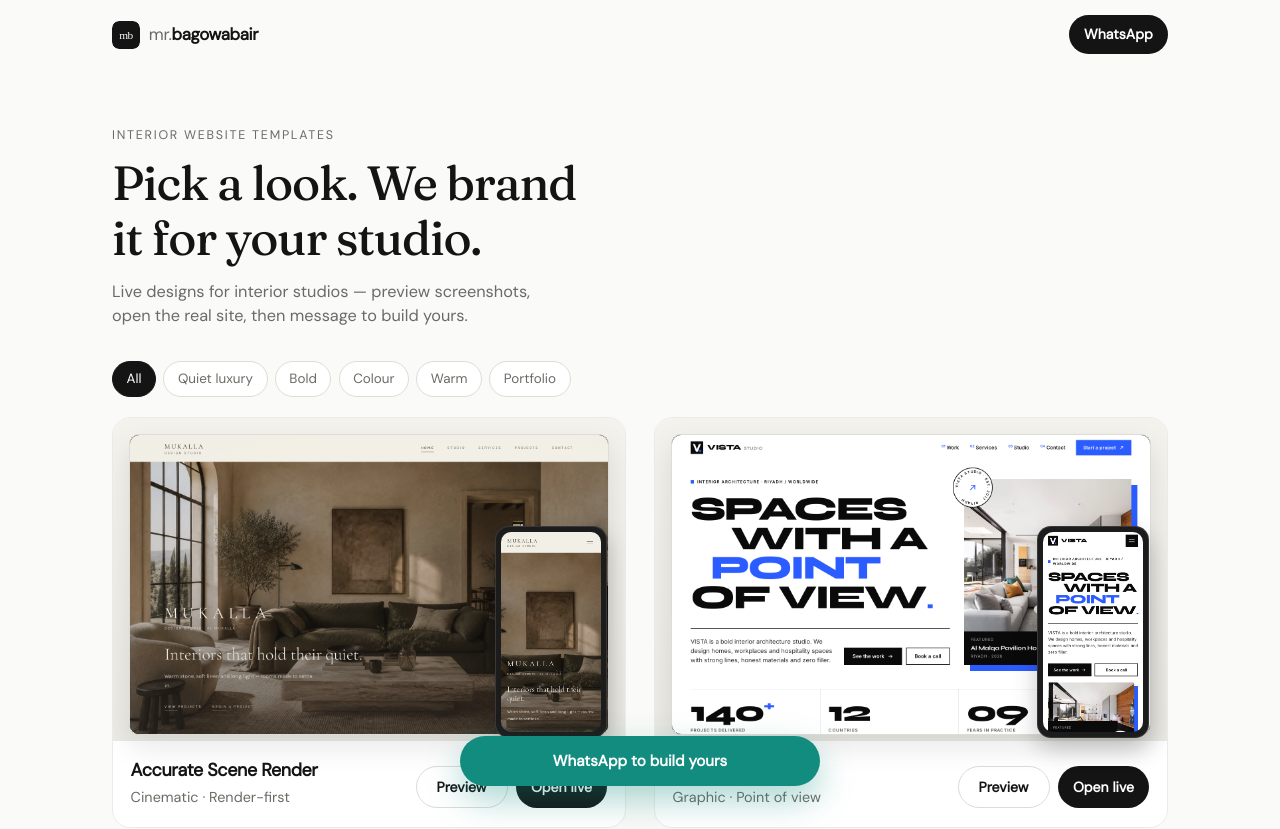
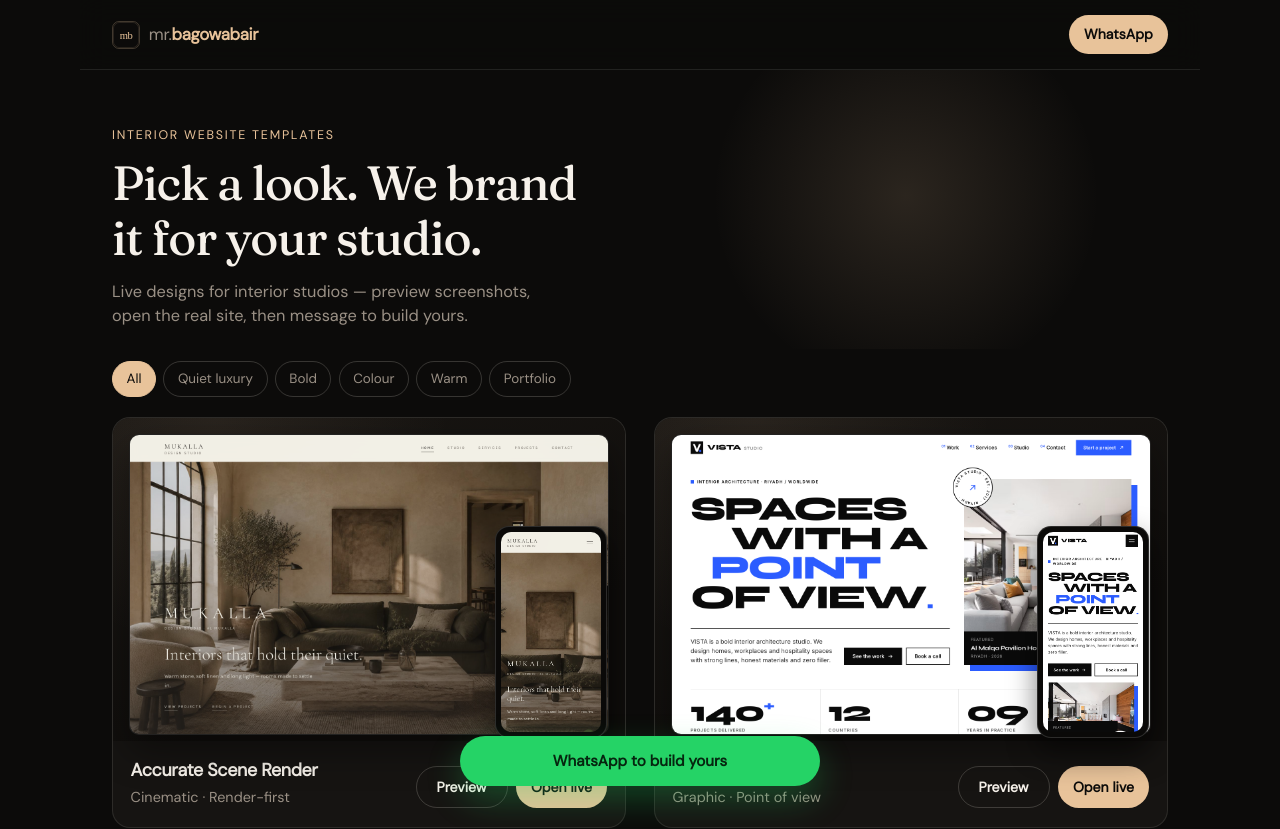
Before and after one commit to MohammedBagowabair/mr-bagowabair-Website, a React (Vite) app: page / in a window 1280 px wide. Shown: the top 829 px of the page. Built offline with nearby package versions, Linux system fonts and the light colour scheme.

Commit message:
Restore premium dark theme (ink + sand/gold)

```diff
--- a/src/index.css
+++ b/src/index.css
@@ -1,18 +1,20 @@
 :root {
-  --bg: #fafaf8;
-  --paper: #ffffff;
-  --ink: #141414;
-  --mute: #6b6b66;
-  --line: #ebebe6;
-  --line-2: #dddcd6;
-  --accent: #1a1a1a;
-  --wa: #128c7e;
+  --bg: #0c0b0a;
+  --paper: #161412;
+  --ink: #f6f1ea;
+  --mute: #9a9085;
+  --line: rgba(246, 241, 234, 0.1);
+  --line-2: rgba(246, 241, 234, 0.18);
+  --sand: #e8c39a;
+  --sand-hot: #f0d4b0;
+  --wa: #25d366;
   --radius: 14px;
   --ease: cubic-bezier(0.22, 1, 0.36, 1);
   --pad: clamp(1rem, 3vw, 2rem);
   --max: 1120px;
   --font: "DM Sans", system-ui, -apple-system, sans-serif;
   --serif: "Fraunces", Georgia, serif;
+  --shadow: 0 24px 60px rgba(0, 0, 0, 0.45);
 }
 
 *,
@@ -69,9 +71,9 @@ a {
   max-width: var(--max);
   margin: 0 auto;
   padding: 0.95rem var(--pad);
-  background: color-mix(in srgb, var(--bg) 88%, transparent);
-  backdrop-filter: blur(10px);
-  border-bottom: 1px solid transparent;
+  background: color-mix(in srgb, var(--bg) 82%, transparent);
+  backdrop-filter: blur(14px);
+  border-bottom: 1px solid var(--line);
 }
 
 .logo {
@@ -88,15 +90,16 @@ a {
   height: 28px;
   border-radius: 7px;
   flex-shrink: 0;
+  border: 1px solid rgba(232, 195, 154, 0.25);
 }
 
 .logo-word b {
-  color: var(--ink);
+  color: var(--sand);
   font-weight: 600;
 }
 
 .logo b {
-  color: var(--ink);
+  color: var(--sand);
   font-weight: 600;
 }
 
@@ -105,15 +108,34 @@ a {
   font-weight: 600;
   padding: 0.55rem 0.95rem;
   border-radius: 999px;
-  background: var(--ink);
-  color: #fff;
+  background: var(--sand);
+  color: #0c0b0a;
+  transition: background 0.2s var(--ease), transform 0.2s var(--ease);
+}
+
+.top-wa:hover {
+  background: var(--sand-hot);
+  transform: translateY(-1px);
 }
 
 /* Hero */
 .hero {
+  position: relative;
   max-width: var(--max);
   margin: 0 auto;
   padding: clamp(2rem, 6vw, 3.5rem) var(--pad) 1.25rem;
+  overflow: hidden;
+}
+
+.hero::before {
+  content: "";
+  position: absolute;
+  inset: -30% auto auto 55%;
+  width: 420px;
+  height: 420px;
+  border-radius: 50%;
+  background: radial-gradient(circle, rgba(232, 195, 154, 0.14), transparent 65%);
+  pointer-events: none;
 }
 
 .kicker {
@@ -121,7 +143,7 @@ a {
   font-size: 0.78rem;
   letter-spacing: 0.14em;
   text-transform: uppercase;
-  color: var(--mute);
+  color: var(--sand);
   font-weight: 500;
 }
 
@@ -133,6 +155,7 @@ a {
   line-height: 1.15;
   letter-spacing: -0.025em;
   max-width: 16ch;
+  color: var(--ink);
 }
 
 .lead {
@@ -167,17 +190,22 @@ a {
   padding: 0.45rem 0.85rem;
   border-radius: 999px;
   border: 1px solid var(--line-2);
-  background: var(--paper);
+  background: transparent;
   color: var(--mute);
   font-size: 0.84rem;
   font-weight: 500;
   transition: background 0.2s var(--ease), color 0.2s, border-color 0.2s;
 }
 
+.chip:hover {
+  color: var(--ink);
+  border-color: rgba(232, 195, 154, 0.4);
+}
+
 .chip.on {
-  background: var(--ink);
-  border-color: var(--ink);
-  color: #fff;
+  background: var(--sand);
+  border-color: var(--sand);
+  color: #0c0b0a;
 }
 
 .grid {
@@ -191,6 +219,13 @@ a {
   border-radius: calc(var(--radius) + 4px);
   overflow: hidden;
   display: grid;
+  transition: border-color 0.25s, transform 0.35s var(--ease), box-shadow 0.35s;
+}
+
+.card:hover {
+  border-color: rgba(232, 195, 154, 0.35);
+  transform: translateY(-3px);
+  box-shadow: var(--shadow);
 }
 
 .card-shot {
@@ -198,16 +233,18 @@ a {
   display: block;
   width: 100%;
   padding: 1rem 1rem 0.35rem;
-  background: linear-gradient(180deg, #f3f2ed 0%, #ebeae4 100%);
+  background:
+    radial-gradient(circle at 20% 0%, rgba(232, 195, 154, 0.08), transparent 45%),
+    linear-gradient(160deg, #1a1714, #100e0c 70%);
   text-align: left;
 }
 
 .desk {
   border-radius: 10px;
   overflow: hidden;
-  border: 1px solid var(--line-2);
-  background: #111;
-  box-shadow: 0 12px 28px rgba(20, 20, 20, 0.1);
+  border: 1px solid rgba(255, 255, 255, 0.1);
+  background: #0a0908;
+  box-shadow: 0 16px 36px rgba(0, 0, 0, 0.4);
 }
 
 .desk img {
@@ -224,9 +261,9 @@ a {
   width: min(28%, 108px);
   padding: 5px;
   border-radius: 14px;
-  background: #1c1c1c;
-  border: 1px solid rgba(255, 255, 255, 0.12);
-  box-shadow: 0 10px 24px rgba(0, 0, 0, 0.22);
+  background: #0a0908;
+  border: 1px solid rgba(255, 255, 255, 0.14);
+  box-shadow: 0 12px 28px rgba(0, 0, 0, 0.5);
 }
 
 .phone img {
@@ -248,6 +285,7 @@ a {
   font-size: 1.12rem;
   font-weight: 600;
   letter-spacing: -0.02em;
+  color: var(--ink);
 }
 
 .card-meta p {
@@ -273,7 +311,7 @@ a {
   font-size: 0.88rem;
   font-weight: 600;
   border: 1px solid transparent;
-  transition: transform 0.15s var(--ease), background 0.15s, color 0.15s;
+  transition: transform 0.15s var(--ease), background 0.15s, color 0.15s, border-color 0.15s;
 }
 
 .btn:active {
@@ -286,9 +324,18 @@ a {
   color: var(--ink);
 }
 
+.btn.ghost:hover {
+  border-color: var(--sand);
+  color: var(--sand);
+}
+
 .btn.solid {
-  background: var(--ink);
-  color: #fff;
+  background: var(--sand);
+  color: #0c0b0a;
+}
+
+.btn.solid:hover {
+  background: var(--sand-hot);
 }
 
 .btn.wide {
@@ -304,6 +351,7 @@ a {
   gap: 1rem;
   color: var(--mute);
   font-size: 0.82rem;
+  border-top: 1px solid var(--line);
 }
 
 /* Sticky WhatsApp */
@@ -321,10 +369,10 @@ a {
   padding: 0.75rem 1.1rem;
   border-radius: 999px;
   background: var(--wa);
-  color: #fff;
+  color: #06250f;
   font-weight: 650;
   font-size: 0.95rem;
-  box-shadow: 0 14px 34px rgba(18, 140, 126, 0.35);
+  box-shadow: 0 14px 34px rgba(37, 211, 102, 0.28);
 }
 
 /* Modal — screenshots only, no iframe */
@@ -332,8 +380,8 @@ a {
   position: fixed;
   inset: 0;
   z-index: 80;
-  background: rgba(10, 10, 10, 0.55);
-  backdrop-filter: blur(6px);
+  background: rgba(5, 4, 3, 0.78);
+  backdrop-filter: blur(8px);
   display: grid;
   place-items: end center;
   padding: 0;
@@ -343,10 +391,12 @@ a {
   width: min(100%, 980px);
   max-height: min(94vh, 900px);
   background: var(--paper);
+  border: 1px solid var(--line-2);
   border-radius: 18px 18px 0 0;
   display: grid;
   grid-template-rows: auto 1fr;
   overflow: hidden;
+  box-shadow: var(--shadow);
   animation: up 0.28s var(--ease);
 }
 
@@ -368,11 +418,13 @@ a {
   gap: 0.75rem;
   padding: 0.9rem 1rem;
   border-bottom: 1px solid var(--line);
+  background: rgba(0, 0, 0, 0.25);
 }
 
 .modal-head strong {
   display: block;
   font-size: 1rem;
+  color: var(--ink);
 }
 
 .modal-head span {
@@ -405,12 +457,17 @@ a {
   color: var(--mute);
 }
 
+.x:hover {
+  color: var(--ink);
+  border-color: var(--sand);
+}
+
 .modal-body {
   overflow: auto;
   padding: 1rem;
   display: grid;
   gap: 1rem;
-  background: var(--bg);
+  background: #100e0c;
 }
 
 .note {
@@ -424,7 +481,7 @@ a {
 }
 
 .note b {
-  color: var(--ink);
+  color: var(--sand);
   font-weight: 600;
 }
 
@@ -451,7 +508,7 @@ a {
   width: 100%;
   border-radius: 12px;
   border: 1px solid var(--line-2);
-  background: #111;
+  background: #0a0908;
   object-fit: cover;
   object-position: top center;
 }
```
Also changed, not shown: public/favicon.svg, public/logo.svg.
